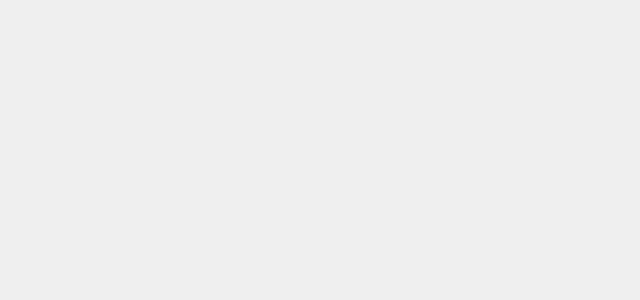
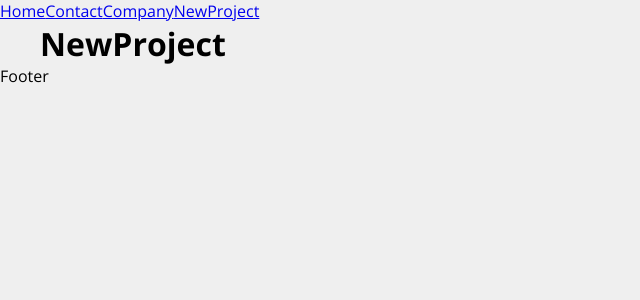
Before and after one commit to AlmaNegr/costs, a React (Create React App) app: page /newproject in a window 1280 px wide. Before the commit this address had no page. Shown: the top 300 px of the page, without its empty margins (0-640 px from the left). Built offline with nearby package versions, Linux system fonts and the light colour scheme.

Commit message:
projeto-cost browserrouter

```diff
--- a/src/App.js
+++ b/src/App.js
@@ -1,18 +1,27 @@
-import { BrowserRouter as Router, Routes, Route } from "react-router-dom";
+import { BrowserRouter as Router, Routes, Route} from "react-router-dom";
 import Home from "./components/pages/Home";
 import Contact from "./components/pages/Contact";
 import Company from "./components/pages/Company";
 import NewProject from "./components/pages/NewProject";
+import NavBar from "./components/pages/NavBar";
+import Container from "./components/layout/Container";
 
 function App() {
   return (
-    <div className="App">
-      <Router>
+    <Router>
+      <div className="App">
+        <NavBar />
+        <Container>
         <Routes>
-          <Route></Route>
+            <Route path="/" element={<Home />}></Route>
+            <Route path="/contact" element={<Contact />}></Route>
+            <Route path="/company" element={<Company />}></Route>
+            <Route path="/newproject" element={<NewProject />} ></Route>
         </Routes>
-      </Router>
-    </div>
+        </Container>
+      </div>
+      <p>Footer</p>
+    </Router>
   );
 }
 
--- /dev/null
+++ b/src/components/layout/Container.js
@@ -0,0 +1,9 @@
+import styles from './Container.module.css'
+
+function Container(props) {
+    return(
+        <div className={styles.Container}>{props.children}</div>
+    )
+}
+
+export default Container
--- /dev/null
+++ b/src/components/layout/Container.module.css
@@ -0,0 +1,7 @@
+.Container {
+    width: 1200px;
+    display: flex;
+    justify-content: space-between;
+    margin: 0 auto;
+    flex-wrap: wrap;
+}
--- /dev/null
+++ b/src/components/pages/NavBar.js
@@ -0,0 +1,14 @@
+import { Link } from "react-router-dom"
+
+function NavBar() {
+    return(
+        <nav>
+            <Link to="/">Home</Link>
+            <Link to="/contact">Contact</Link>
+            <Link to="/company">Company</Link>
+            <Link to="/newproject">NewProject</Link>
+        </nav>
+    )
+}
+
+export default NavBar
```
